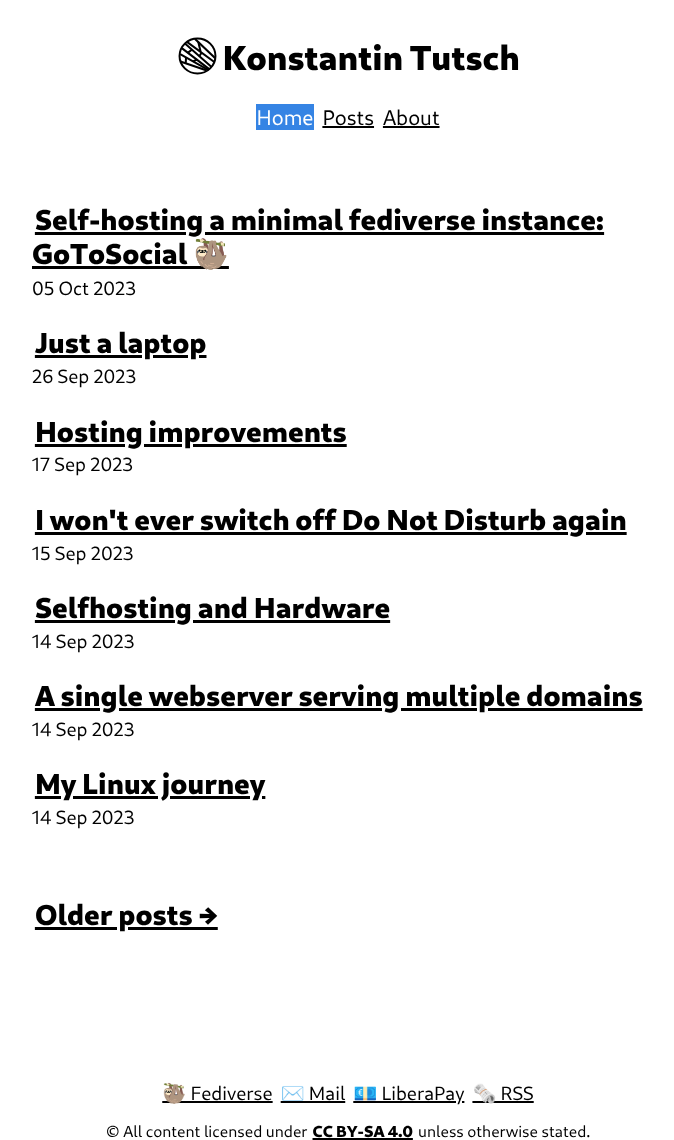
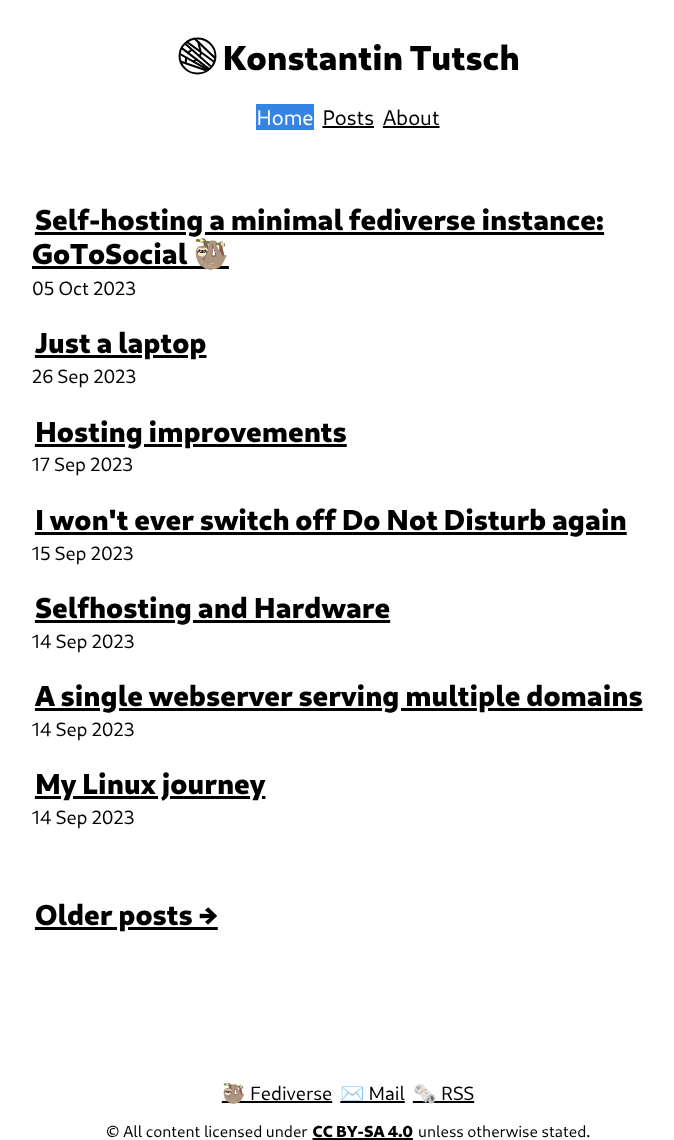
Before and after one commit to konstantintutsch/website, a Jekyll site: the page built from index.html, in a window 1280 px wide. Shown: the whole page, without its empty margins (292-966 px from the left). Built offline with Jekyll 4.4.1, drawn with Linux system fonts in a browser that asks for light colours.

Commit message:
LiberaPay not in footer

```diff
--- a/_includes/footer.html
+++ b/_includes/footer.html
@@ -1,7 +1,6 @@
 <footer>
     <a class="social" target="_blank" rel="me noopener noreferrer" href="https://social.konstantintutsch.de/@konstantin">🦥 Fediverse</a>
     <a class="social" rel="me noopener noreferrer" href="mailto:hey@konstantintutsch.de">✉️ Mail</a>
-    <a class="social" target="_blank" rel="me noopener noreferrer" href="https://liberapay.com/konstantintutsch">💶 LiberaPay</a>
     <a class="social" target="_blank" rel="noopener noreferrer" href="/feed.rss">🗞️ RSS</a>
     <small>
     <p>© All content licensed under <b><a target="_blank" rel="noopener noreferrer" href="https://creativecommons.org/licenses/by-sa/4.0/">CC BY-SA 4.0</a></b> unless otherwise stated.</p>
```
